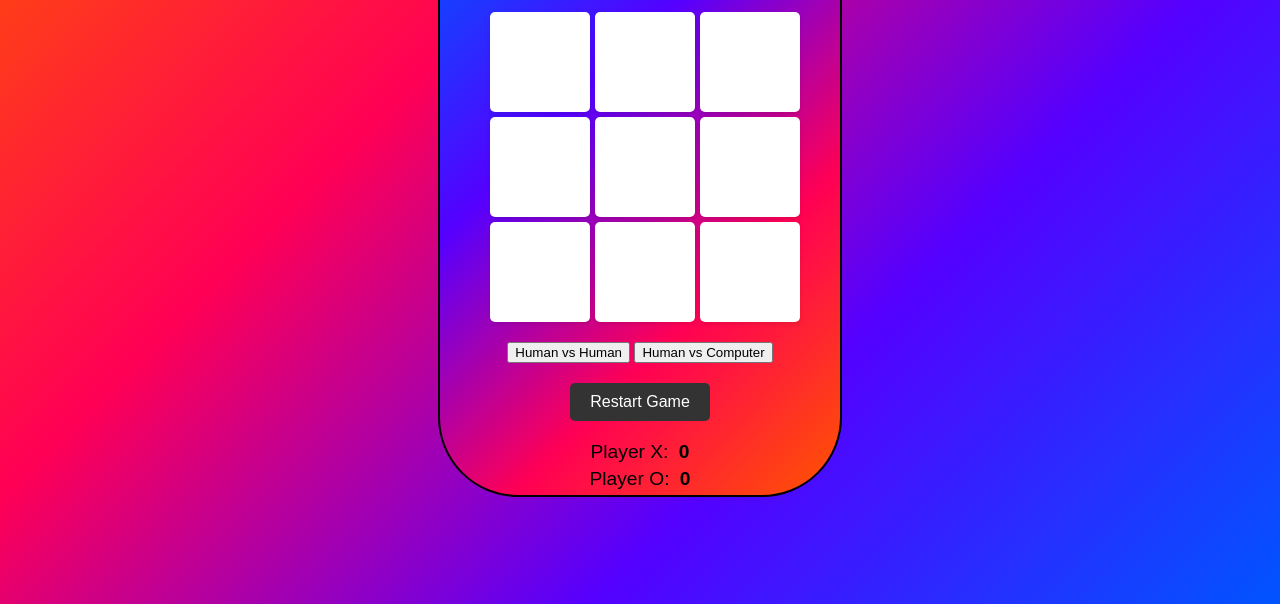
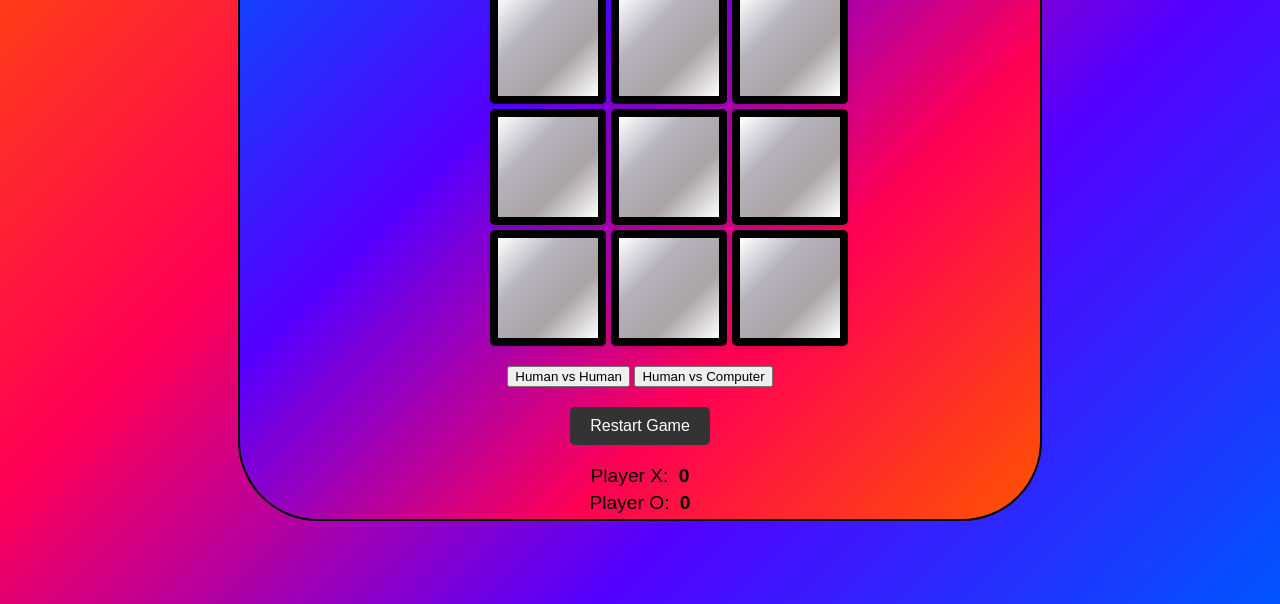
Before and after one commit to 10sucheta/PRODIGY_WD_03, a plain HTML site: page index.html in a window 1280 px wide. Shown: the part 196-800 px from the top of the page. Drawn offline with Linux system fonts and the light colour scheme.

Commit message:
Update style.css

```diff
--- a/style.css
+++ b/style.css
@@ -15,7 +15,7 @@ body {
   }
 
   .container {
-    max-width: 400px;
+    max-width: 800px;
     margin: 50px auto;
     text-align: center;
     width:900px;
@@ -41,12 +41,13 @@ body {
     max-width: 300px;
     border-radius: 10px;
    border-color: black;
+
   }
 
   .cell {
     width: 100px;
     height: 100px;
-    background-color: #fff;
+    background: linear-gradient(135deg, #ffffff, #b6b2bd, #aaa4a6, #ffffff);
     display: flex;
     justify-content: center;
     align-items: center;
@@ -54,6 +55,7 @@ body {
     color: #333;
     cursor: pointer;
     border-radius: 5px;
+    border: 8px solid #000000;
     box-shadow: 0 2px 4px rgba(0, 0, 0, 0.1);
     transition: background-color 0.3s;
   }
```
